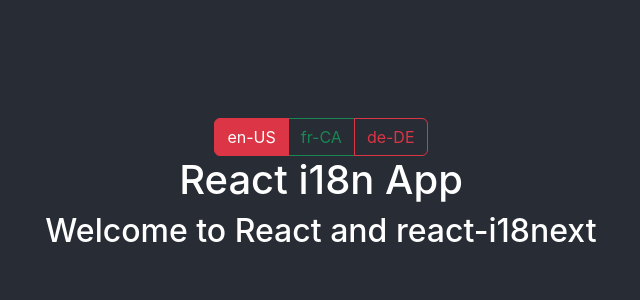
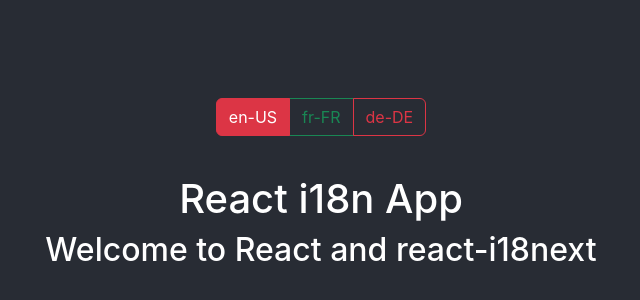
Before and after one commit to kusaldushmantha/i18next-boilerplate-react, a React (Create React App) app: page / in a window 1280 px wide. Shown: the part 212-512 px from the top of the page, without its empty margins (319-959 px from the left). Built offline with nearby package versions, Linux system fonts and the light colour scheme.

Commit message:
change language with context added

```diff
--- a/src/App.js
+++ b/src/App.js
@@ -1,16 +1,39 @@
 import React from "react";
 import "./App.css";
-import Home from "./Home";
-import { LocaleToggle } from "./Toggle";
+import Home from "./home/Home";
+import { LocaleToggle } from "./localeToggle/LocaleToggle";
+import { LocaleContext } from "./i18n/LocaleContext";
+import { translator } from "./i18n/Localize";
+import i18n from "./i18n/i18n";
 
 class App extends React.Component {
+  constructor(props) {
+    super(props);
+    this.state = {
+      lang: this.getLang(),
+    };
+  }
+
+  changeLanguage = () => {
+    this.setState(() => ({
+      lang: this.getLang(),
+    }));
+  };
+
+  getLang = () => {
+    return localStorage.getItem("lang") || i18n.options.fallbackLng;
+  };
+
   render() {
     return (
       <div className="App">
         <header className="App-header">
-          <LocaleToggle />
-          <h1>React i18n App</h1>
-          <Home />
+          <LocaleToggle changeLanguage={this.changeLanguage} />
+          <br />
+          <LocaleContext.Provider value={{ translator, lang: this.state.lang }}>
+            <h1>React i18n App</h1>
+            <Home />
+          </LocaleContext.Provider>
         </header>
       </div>
     );
--- a/src/Home.js
+++ b/src/home/Home.js
@@ -1,6 +1,6 @@
-import { localize } from "./i18n/localize";
+import { localize } from "../i18n/Localize";
+import React from "react";
 import PropTypes from "prop-types";
-import React from "react";
 
 @localize
 class Home extends React.Component {
--- /dev/null
+++ b/src/i18n/LocaleContext.js
@@ -0,0 +1,8 @@
+import React from "react";
+import { translator } from "./Localize";
+import i18n from "./i18n";
+
+export const LocaleContext = React.createContext({
+  translator,
+  lang: i18n.language,
+});
--- /dev/null
+++ b/src/i18n/Localize.js
@@ -0,0 +1,25 @@
+import React, { Component } from "react";
+import i18n from "./i18n";
+import { LocaleContext } from "./LocaleContext";
+
+export const translator = (key, vars) => {
+  console.log(i18n.language);
+  return i18n.t(`lang:${key}`, vars);
+};
+
+export const localize = (WrappedComponent) => {
+  // eslint-disable-next-line react/display-name
+  return class extends Component {
+    static contextType = LocaleContext;
+
+    render() {
+      return (
+        <WrappedComponent
+          {...this.props}
+          translator={this.context.translator}
+          lang={this.context.lang}
+        />
+      );
+    }
+  };
+};
--- a/src/i18n/i18n.js
+++ b/src/i18n/i18n.js
@@ -3,6 +3,7 @@
 import LanguageDetector from "i18next-browser-languagedetector";
 import enUS from "../locale/en_US/translations.json";
 import frFR from "../locale/fr_FR/translations.json";
+import deDE from "../locale/de_DE/translations.json";
 
 const resources = {
   "en-US": {
@@ -11,7 +12,15 @@
   "fr-FR": {
     lang: frFR,
   },
+  "de-DE": {
+    lang: deDE,
+  },
 };
+
+export const locales = Object.keys(resources).map((key) => ({
+  name: key,
+  value: key,
+}));
 
 const detectionOptions = {
   order: ["localStorage", "navigator", "querystring", "path"],
--- a/src/i18n/localize.js
+++ /dev/null
@@ -1,29 +0,0 @@
-import React from "react";
-import { Component } from "react";
-import PropTypes from "prop-types";
-import i18n from "./i18n";
-
-const translator = (key, vars) => {
-  return i18n.t(`lang:${key}`, vars);
-};
-
-export const localize = (WrappedComponent) => {
-  // eslint-disable-next-line react/display-name
-  const Localize = class extends Component {
-    render() {
-      return (
-        <WrappedComponent {...this.props} translator={this.props.translator} />
-      );
-    }
-  };
-
-  Localize.propTypes = {
-    translator: PropTypes.func.isRequired,
-  };
-
-  Localize.defaultProps = {
-    translator: translator,
-  };
-
-  return Localize;
-};
--- /dev/null
+++ b/src/locale/de_DE/translations.json
@@ -0,0 +1,3 @@
+{
+  "welcome.to.react": "Willkommen bei React und React-i18next"
+}
--- a/src/Toggle.js
+++ b/src/localeToggle/LocaleToggle.js
@@ -1,26 +1,25 @@
 import React, { useEffect, useState } from "react";
 import ButtonGroup from "react-bootstrap/ButtonGroup";
 import ToggleButton from "react-bootstrap/ToggleButton";
+import i18n, { locales } from "../i18n/i18n";
+import PropTypes from "prop-types";
 
-export const LocaleToggle = () => {
+export const LocaleToggle = (props) => {
   const [radioValue, setRadioValue] = useState("en-US");
 
-  const radios = [
-    { name: "en-US", value: "en-US" },
-    { name: "fr-CA", value: "fr-CA" },
-    { name: "de-DE", value: "de-DE" },
-  ];
+  const localeOptions = locales;
 
   useEffect(() => {
     (async () => {
-      // await i18n.changeLanguage(radioValue);
-      localStorage.setItem("lang", radioValue);
+      await i18n.changeLanguage(radioValue);
+      await localStorage.setItem("lang", radioValue);
+      props.changeLanguage();
     })();
   }, [radioValue]);
 
   return (
     <ButtonGroup>
-      {radios.map((radio, idx) => (
+      {localeOptions.map((radio, idx) => (
         <ToggleButton
           key={idx}
           id={`radio-${idx}`}
@@ -37,3 +36,7 @@
     </ButtonGroup>
   );
 };
+
+LocaleToggle.propTypes = {
+  changeLanguage: PropTypes.func.isRequired,
+};
```
